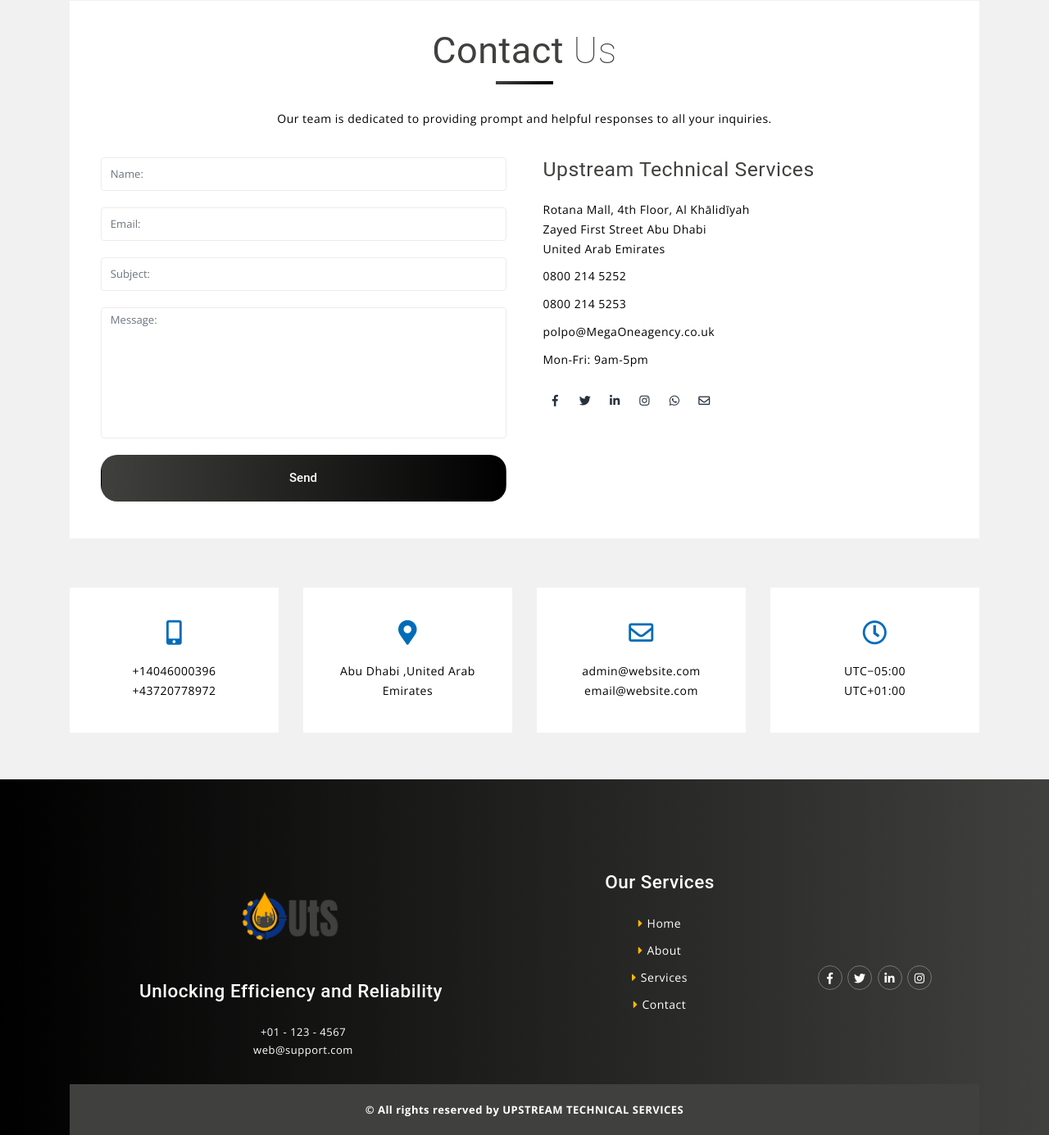
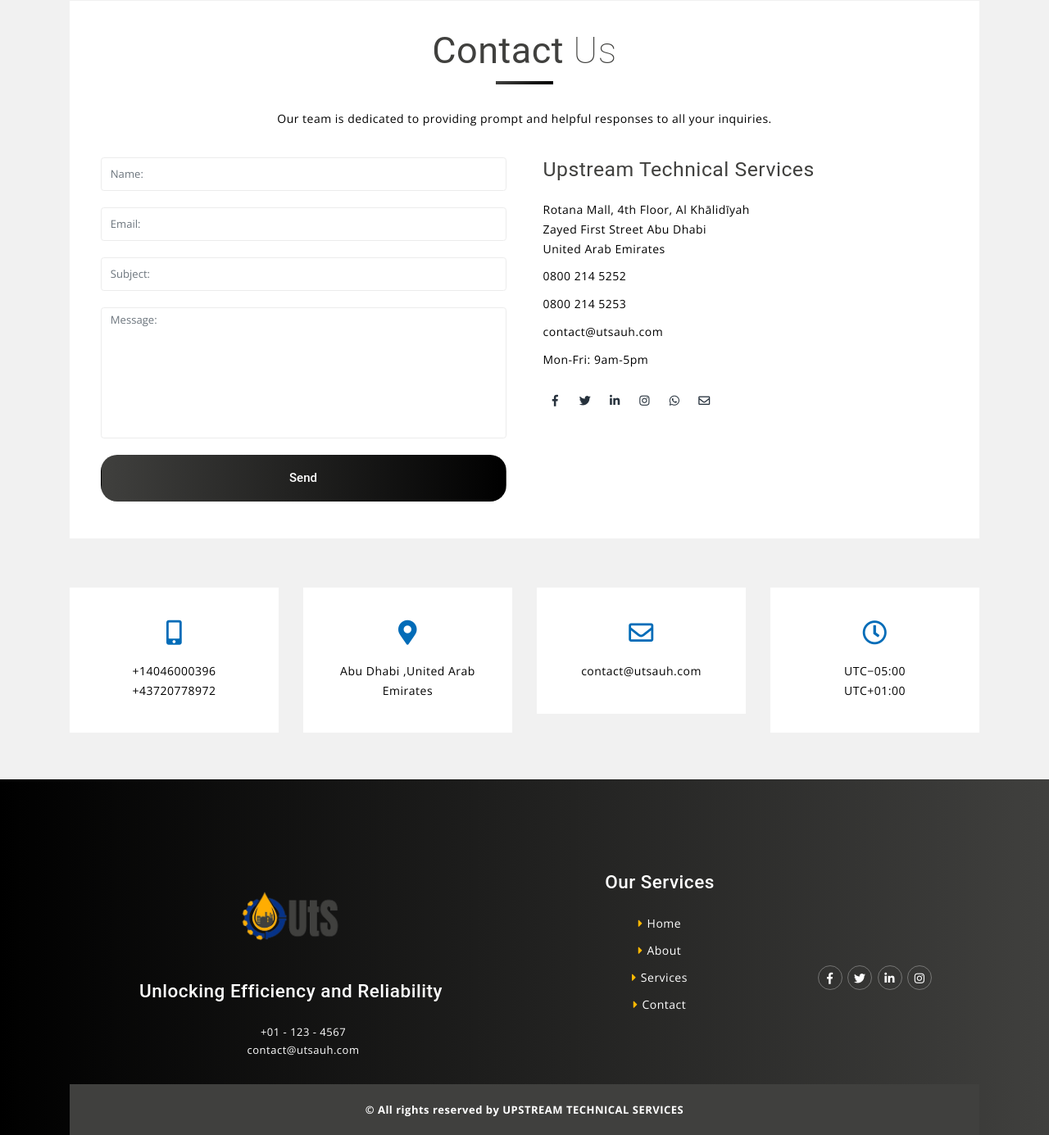
Before and after one commit to uts2024/uts, a plain HTML site: page contact.html in a window 1280 px wide. Shown: the part 482-1867 px from the top of the page at 82% size. Drawn offline with nearby package versions, Linux system fonts and the light colour scheme.

Commit message:
links added

```diff
--- a/contact.html
+++ b/contact.html
@@ -175,7 +175,7 @@
                             </p>
                         <p class="bottom10">0800 214 5252</p>
                         <p class="bottom10">0800 214 5253</p>
-                        <p class="bottom10"><a href="mailto:polpo@MegaOneagency.co.uk">polpo@MegaOneagency.co.uk</a></p>
+                        <p class="bottom10"><a href="mailto:contact@utsauh.com">contact@utsauh.com</a></p>
                         <p class="bottom10">Mon-Fri: 9am-5pm</p>
                         <ul class="social-icons mt-4 mb-4 mb-sm-0 wow fadeInUp no-border darkcolor" data-wow-delay="300ms">
                             <li><a href="javascript:void(0)" class="facebook"><i class="fab fa-facebook-f"></i> </a> </li>
@@ -252,8 +252,8 @@
                 <div class="widget text-center top60 w-100 p-0">
                     <div class="contact-box">
                         <span class="icon-contact bluecolor"><i class="far fa-envelope"></i></span>
-                        <p class="bottom0"><a href="mailto:admin@website.com">admin@website.com</a></p>
-                        <p class="d-block"><a href="mailto:email@website.com">email@website.com</a></p>
+                        <p class="bottom0"><a href="mailto:contact@utsauh.com">contact@utsauh.com</a></p>
+                        <!-- <p class="d-block"><a href="mailto:email@website.com">email@website.com</a></p> -->
                     </div>
                 </div>
             </div>
@@ -280,7 +280,7 @@
                     <div class="d-table w-100 address-item whitecolor bottom25">
                         <span class="d-table-cell align-middl text-center d-none"><i class="fas fa-mobile-alt d-none text-capitalize m-auto"></i></span>
                         <p class="d-table-cell align-middle bottom0">
-                            +01 - 123 - 4567 <a class="d-block" href="mailto:web@support.com">web@support.com</a>
+                            +01 - 123 - 4567 <a class="d-block" href="mailto:contact@utsauh.com">contact@utsauh.com</a>
                         </p>
                     </div>
 
```
Also changed, not shown: index.html (+1 -1 lines), services.html (+1 -1 lines), team.html (+1 -1 lines), testimonial.html (+1 -1 lines).
